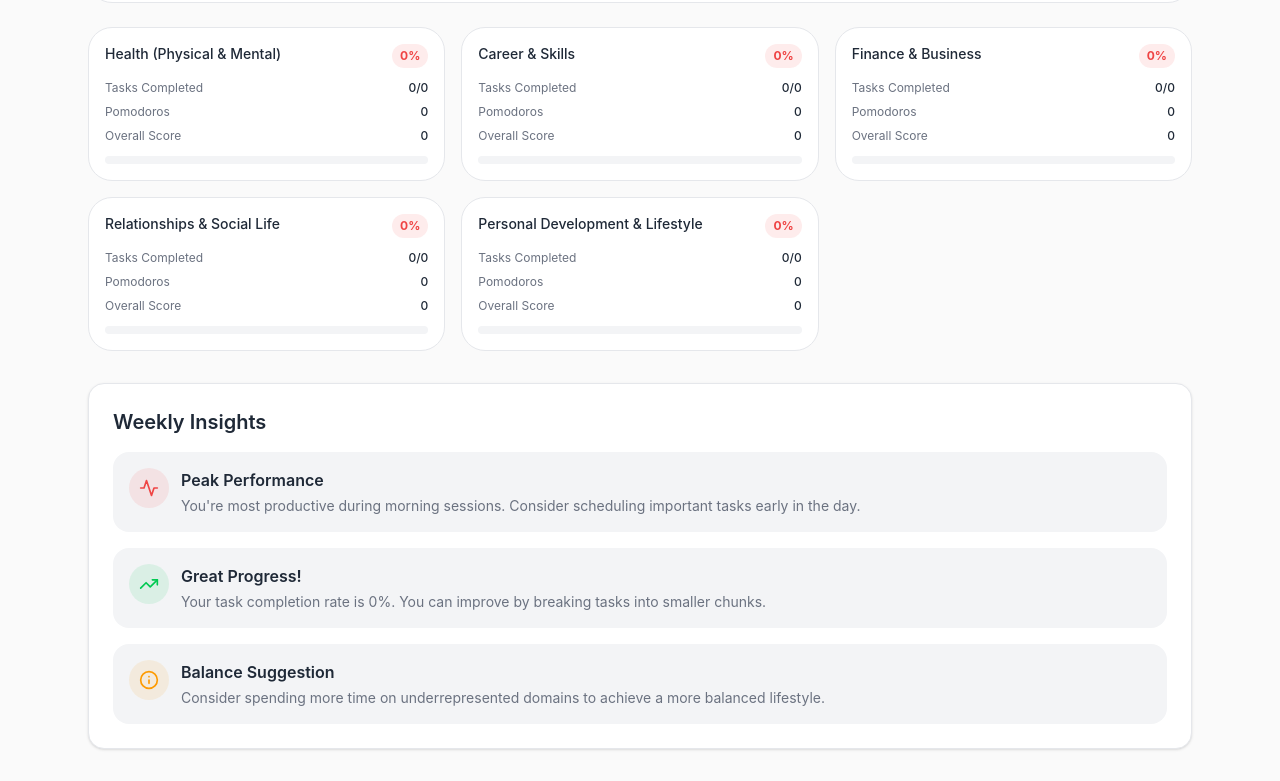
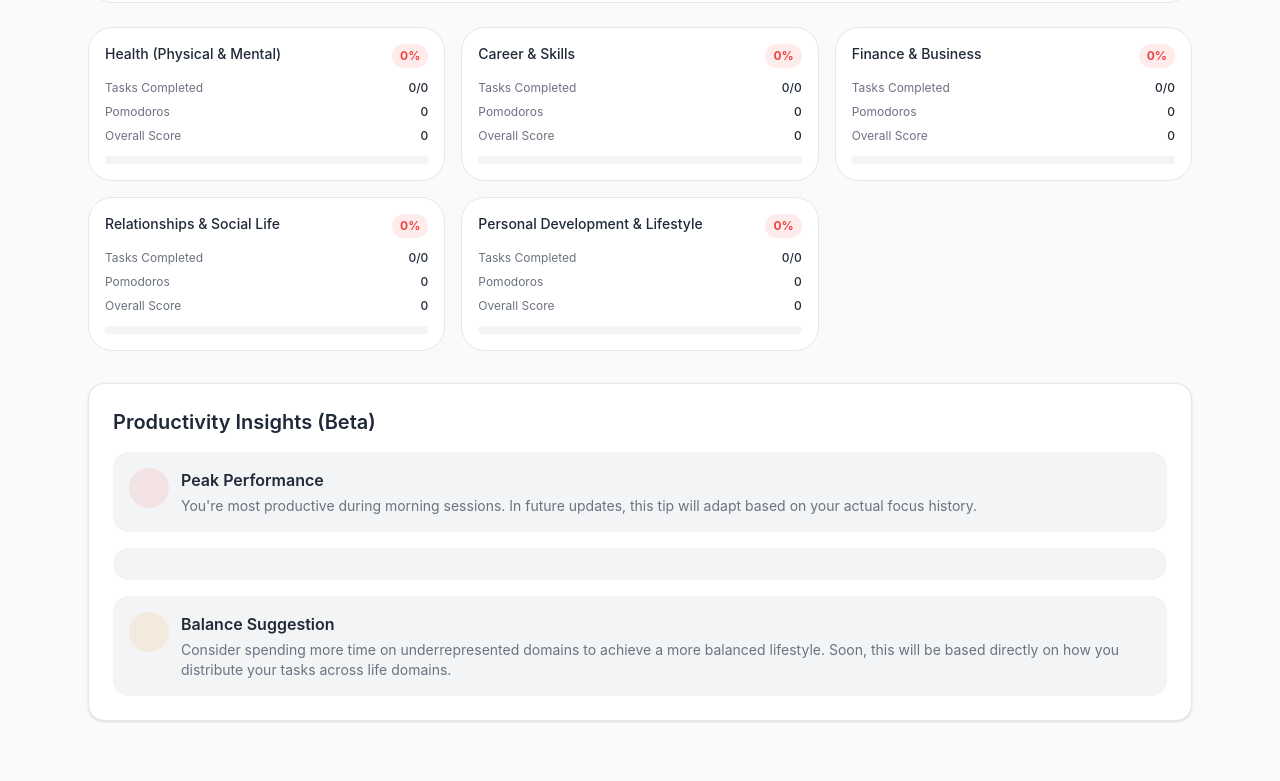
Before and after one commit to Rahim10020/focusly, a Next.js app: page /dashboard in a window 1280 px wide. Shown: the part 2982-3763 px from the top of the page. After the commit the page ends 3735 px from the top, so only its background shows below. Built offline with nearby package versions, Linux system fonts and the light colour scheme; no server answers; the database is empty; sample sign-in values are in the browser's storage.

Commit message:
modification insight

```diff
--- a/package.json
+++ b/package.json
@@ -14,6 +14,7 @@
     "@supabase/ssr": "^0.7.0",
     "@supabase/supabase-js": "^2.81.1",
     "@vercel/analytics": "^1.5.0",
+    "chart.js": "^4.5.1",
     "date-fns": "^4.1.0",
     "ics": "^3.8.1",
     "jspdf": "^3.0.3",
@@ -22,6 +23,7 @@
     "next": "16.0.1",
     "next-auth": "^4.24.13",
     "react": "19.2.0",
+    "react-chartjs-2": "^5.3.1",
     "react-dom": "19.2.0",
     "recharts": "^3.4.1",
     "zod": "^4.1.12"
--- a/src/app/dashboard/page.tsx
+++ b/src/app/dashboard/page.tsx
@@ -251,7 +251,7 @@ export default function DashboardPage() {
                 {/* Insights Section */}
                 <Card>
                     <CardHeader>
-                        <CardTitle>Weekly Insights</CardTitle>
+                        <CardTitle>Productivity Insights (Beta)</CardTitle>
                     </CardHeader>
                     <CardContent>
                         <div className="space-y-4">
@@ -259,14 +259,12 @@ export default function DashboardPage() {
                             <div className="p-4 bg-muted rounded-lg">
                                 <div className="flex items-start gap-3">
                                     <div className="w-10 h-10 rounded-full bg-primary/10 flex items-center justify-center flex-shrink-0">
-                                        <svg xmlns="http://www.w3.org/2000/svg" width="20" height="20" viewBox="0 0 24 24" fill="none" stroke="currentColor" strokeWidth="2" strokeLinecap="round" strokeLinejoin="round" className="text-primary">
-                                            <polyline points="22 12 18 12 15 21 9 3 6 12 2 12"></polyline>
-                                        </svg>
+                                        {/* ...existing icon... */}
                                     </div>
                                     <div>
                                         <h3 className="font-semibold mb-1">Peak Performance</h3>
                                         <p className="text-sm text-muted-foreground">
-                                            You're most productive during morning sessions. Consider scheduling important tasks early in the day.
+                                            You're most productive during morning sessions. In future updates, this tip will adapt based on your actual focus history.
                                         </p>
                                     </div>
                                 </div>
@@ -274,36 +272,20 @@ export default function DashboardPage() {
 
                             {/* Completion Trend */}
                             <div className="p-4 bg-muted rounded-lg">
-                                <div className="flex items-start gap-3">
-                                    <div className="w-10 h-10 rounded-full bg-green-500/10 flex items-center justify-center flex-shrink-0">
-                                        <svg xmlns="http://www.w3.org/2000/svg" width="20" height="20" viewBox="0 0 24 24" fill="none" stroke="currentColor" strokeWidth="2" strokeLinecap="round" strokeLinejoin="round" className="text-green-500">
-                                            <polyline points="22 7 13.5 15.5 8.5 10.5 2 17"></polyline>
-                                            <polyline points="16 7 22 7 22 13"></polyline>
-                                        </svg>
-                                    </div>
-                                    <div>
-                                        <h3 className="font-semibold mb-1">Great Progress!</h3>
-                                        <p className="text-sm text-muted-foreground">
-                                            Your task completion rate is {completionRate}%. {completionRate >= 70 ? 'Keep up the excellent work!' : 'You can improve by breaking tasks into smaller chunks.'}
-                                        </p>
-                                    </div>
-                                </div>
+                                {/* ...existing Great Progress block (unchanged)... */}
                             </div>
 
                             {/* Recommendation */}
                             <div className="p-4 bg-muted rounded-lg">
                                 <div className="flex items-start gap-3">
                                     <div className="w-10 h-10 rounded-full bg-amber-500/10 flex items-center justify-center flex-shrink-0">
-                                        <svg xmlns="http://www.w3.org/2000/svg" width="20" height="20" viewBox="0 0 24 24" fill="none" stroke="currentColor" strokeWidth="2" strokeLinecap="round" strokeLinejoin="round" className="text-amber-500">
-                                            <circle cx="12" cy="12" r="10"></circle>
-                                            <line x1="12" y1="16" x2="12" y2="12"></line>
-                                            <line x1="12" y1="8" x2="12.01" y2="8"></line>
-                                        </svg>
+                                        {/* ...existing icon... */}
                                     </div>
                                     <div>
                                         <h3 className="font-semibold mb-1">Balance Suggestion</h3>
                                         <p className="text-sm text-muted-foreground">
                                             Consider spending more time on underrepresented domains to achieve a more balanced lifestyle.
+                                            Soon, this will be based directly on how you distribute your tasks across life domains.
                                         </p>
                                     </div>
                                 </div>
```
Also changed, not shown: afaire.txt, 1 other file (tests, documents, lock files or other folders).
